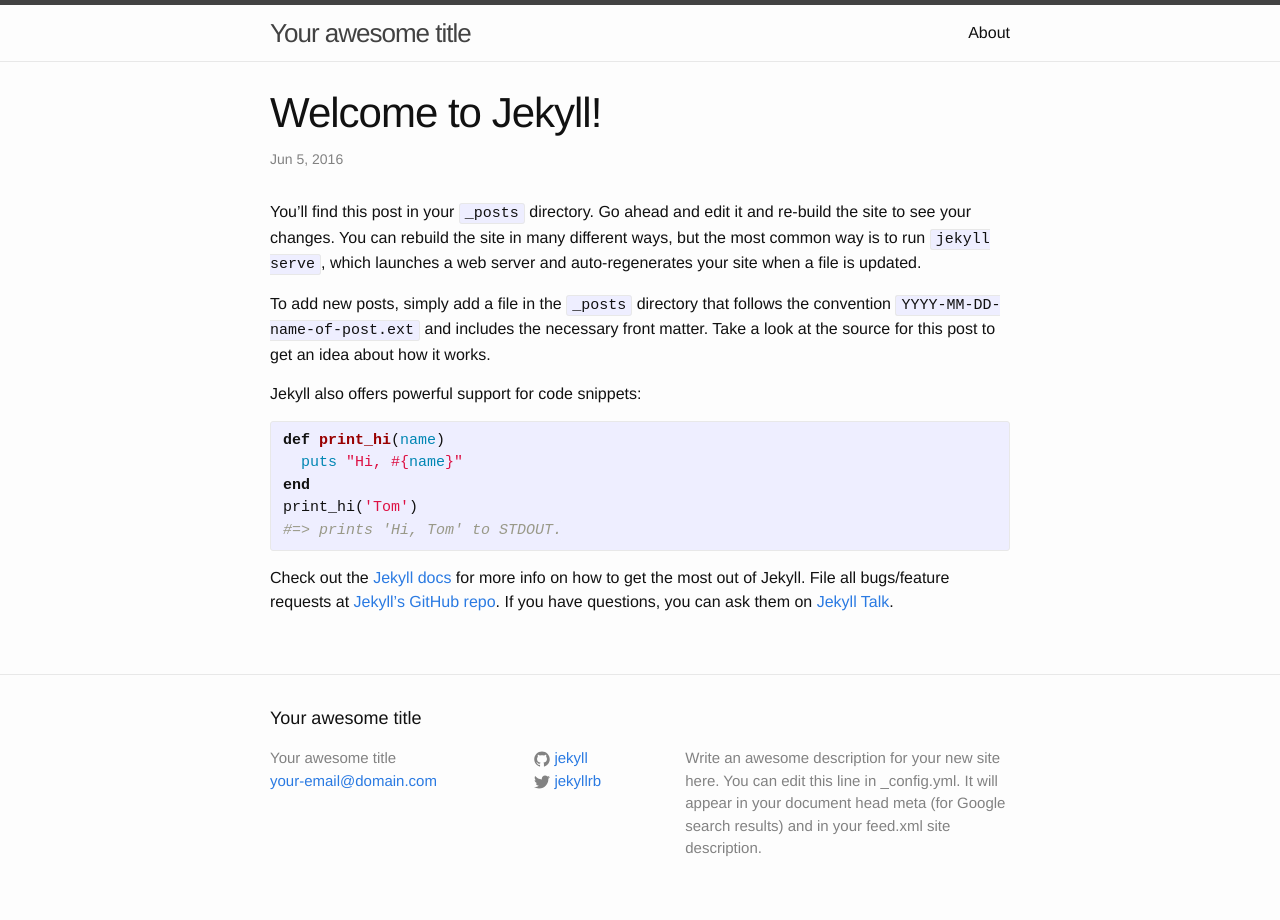
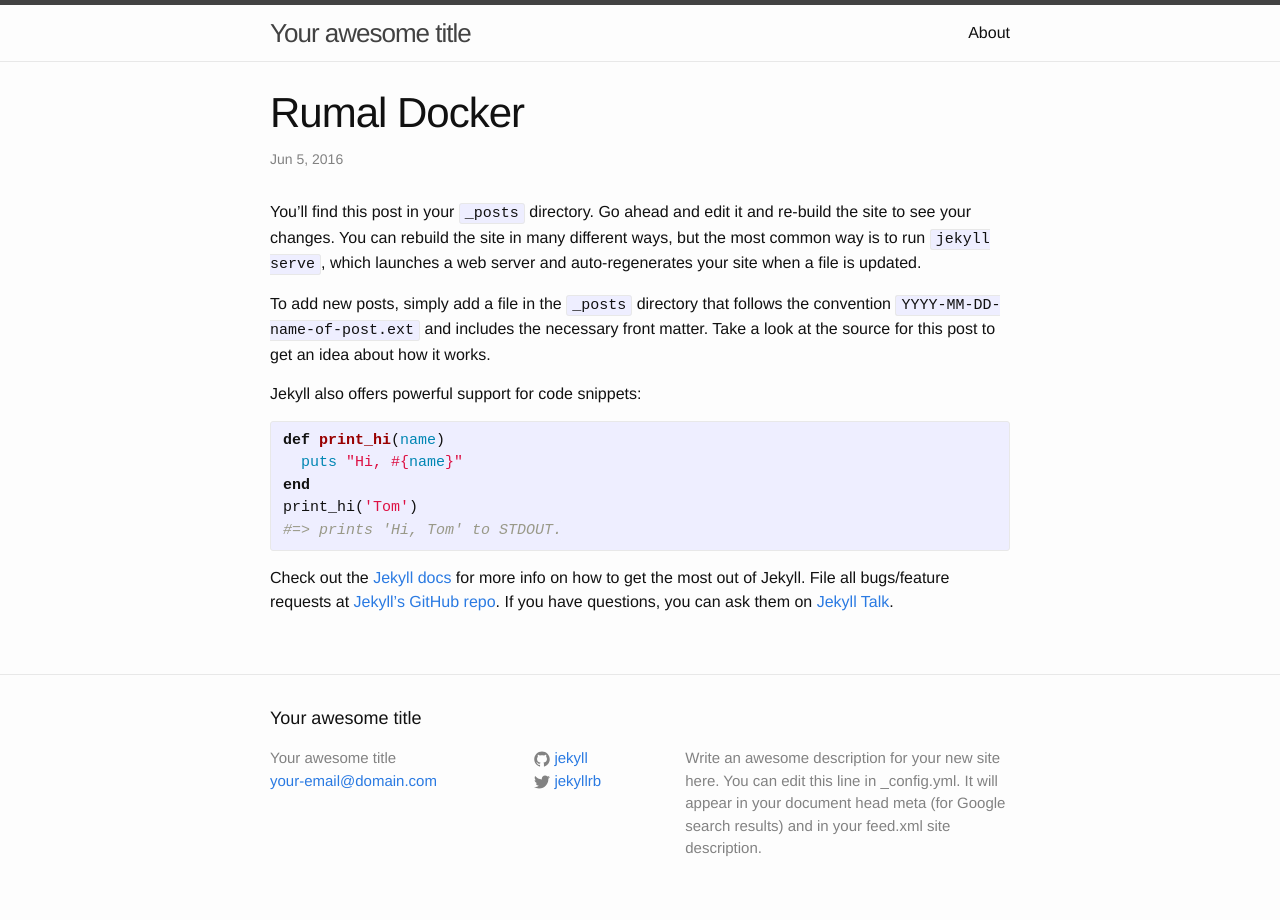
Before and after one commit to thugs-rumal/thugs-rumal.github.io, a Jekyll site: the page built from _posts/2016-06-05-welcome-to-jekyll.markdown, in a window 1280 px wide. Built offline with Jekyll 4.4.1, drawn with Linux system fonts in a browser that asks for light colours.

Commit message:
Edited for rumal_docker

```diff
--- a/_posts/2016-06-05-welcome-to-jekyll.markdown
+++ b/_posts/2016-06-05-welcome-to-jekyll.markdown
@@ -1,6 +1,6 @@
 ---
 layout: post
-title:  "Welcome to Jekyll!"
+title:  "Rumal Docker"
 date:   2016-06-05 06:47:50 -0700
 categories: jekyll update
 ---
```
